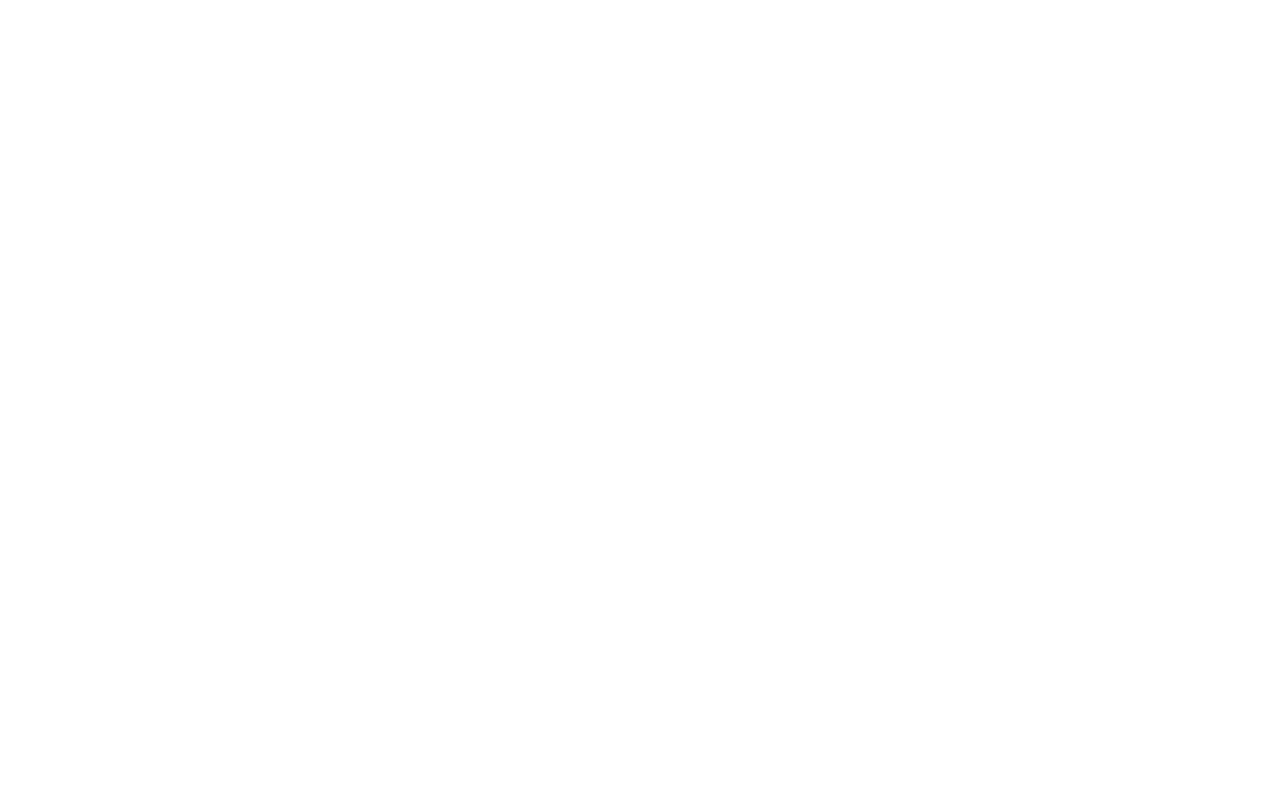
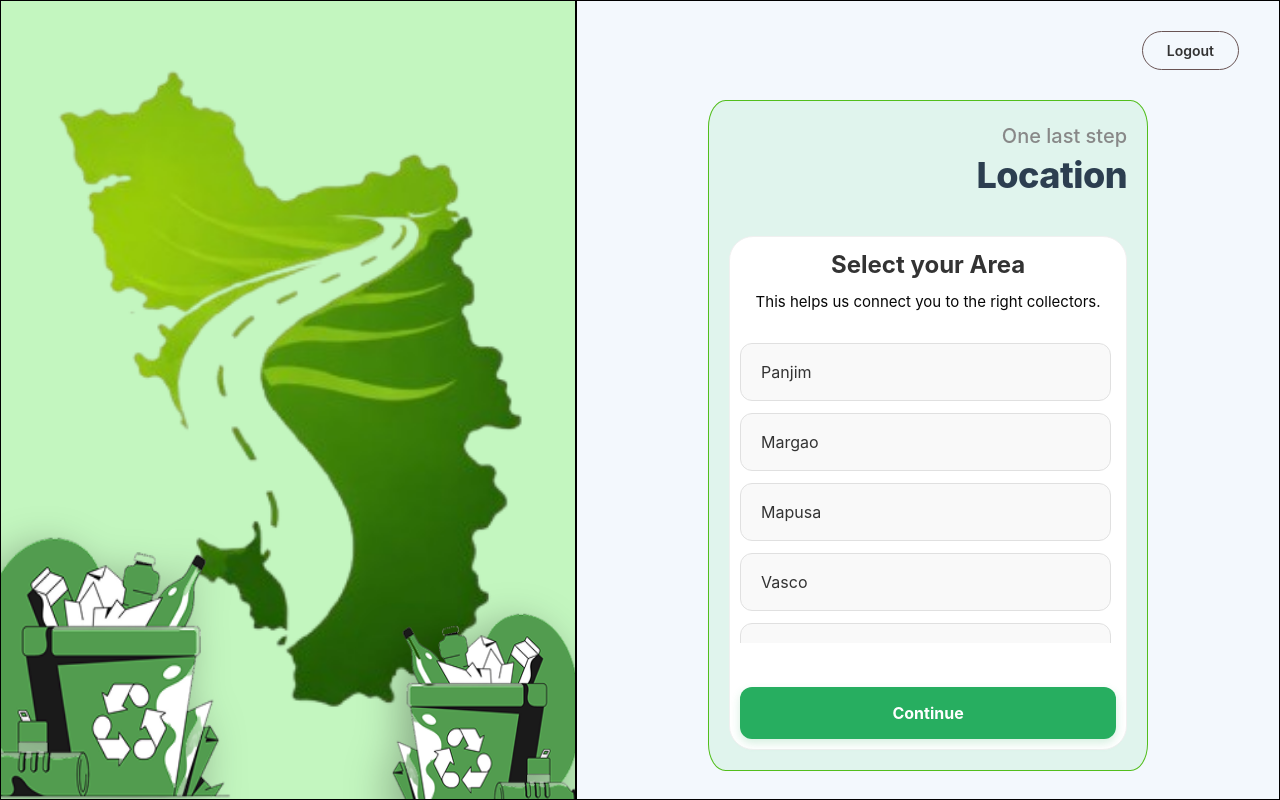
Before and after one commit to ShreyashV38/Nitoll_Waat, a React (Vite) app in the folder UI_website/: page /area in a window 1280 px wide. Before the commit this address had no page. Built offline with nearby package versions, Linux system fonts and the light colour scheme.

Commit message:
Added AreaSelector

```diff
--- a/UI_website/src/App.tsx
+++ b/UI_website/src/App.tsx
@@ -2,6 +2,7 @@
 import LoginPage from './pages/LoginPage';
 import SignupPage from './pages/SignupPage';
 import './style/App.css';
+import AreaPage from './pages/AreaPage';
 
 function App() {
   return (
@@ -9,6 +10,7 @@
       <Routes>
         <Route path="/" element={<LoginPage />} />
         <Route path="/signup" element={<SignupPage />} />
+        <Route path ="/area" element={<AreaPage />} />
       </Routes>
     </BrowserRouter>
   );
--- /dev/null
+++ b/UI_website/src/components/AreaSelector.tsx
@@ -0,0 +1,92 @@
+import { useState } from "react";
+import { useNavigate } from "react-router-dom";
+import "../style/LoginForm.css" // Reusing your form styles
+
+function AreaSelector() {
+    const navigate = useNavigate();
+    const [selectedArea, setSelectedArea] = useState("");
+
+    // You can replace these with your actual database areas later
+    const areas = [
+        "Panjim",
+        "Margao",
+        "Mapusa",
+        "Vasco",
+        "Ponda",
+        "Porvorim"
+    ];
+
+    const handleContinue = () => {
+        if (!selectedArea) {
+            alert("Please select an area to continue");
+            return;
+        }
+        console.log("User selected:", selectedArea);
+        // Navigate to the main dashboard/home
+        navigate('/home');
+    };
+
+    return (
+        <div className="login-page-wrapper">
+            {/* Top Bar: Optional Logout or Back button */}
+            <div className="switchToSignUp">
+                <button onClick={() => navigate('/')}>Logout</button>
+            </div>
+
+            <div className="form-wrap-center">
+                <div className="form-container">
+
+                    <div className="Greetings">
+                        <h2>One last step</h2>
+                        <h1>Location</h1>
+                    </div>
+
+                    <div className="loginForm">
+                        <h3>Select your Area</h3>
+                        <p className="subtitle">This helps us connect you to the right collectors.</p>
+
+                        <div className="inputFields">
+
+                            {/* Scrollable Area List */}
+                            <div style={{ display: 'flex', flexDirection: 'column', gap: '12px', maxHeight: '300px', overflowY: 'auto', paddingRight: '5px' }}>
+                                {areas.map((area) => (
+                                    <div
+                                        key={area}
+                                        onClick={() => setSelectedArea(area)}
+                                        className="input-field"
+                                        style={{
+                                            cursor: 'pointer',
+                                            display: 'flex',
+                                            justifyContent: 'space-between',
+                                            alignItems: 'center',
+                                            // Conditional Styling for selection
+                                            backgroundColor: selectedArea === area ? '#e8f5e9' : '#f9f9f9',
+                                            borderColor: selectedArea === area ? '#27ae60' : '#e0e0e0',
+                                            color: selectedArea === area ? '#27ae60' : '#333',
+                                            fontWeight: selectedArea === area ? '600' : '400',
+                                            transition: 'all 0.2s ease'
+                                        }}
+                                    >
+                                        {area}
+
+                                        {/* Checkmark Icon if selected */}
+                                        {selectedArea === area && (
+                                            <span style={{ fontSize: '18px', color: '#27ae60' }}>✓</span>
+                                        )}
+                                    </div>
+                                ))}
+                            </div>
+
+                            <button onClick={handleContinue} className="next-btn" style={{ marginTop: '24px' }}>
+                                Continue
+                            </button>
+
+                        </div>
+                    </div>
+                </div>
+            </div>
+        </div>
+    )
+}
+
+export default AreaSelector
--- a/UI_website/src/components/LoginForm.tsx
+++ b/UI_website/src/components/LoginForm.tsx
@@ -1,4 +1,5 @@
-import { useState } from "react";
+import { use, useState } from "react";
+import { useNavigate } from "react-router-dom";
 import Google from "../assets/google.png"
 import Apple from "../assets/apple-logo.png"
 import Facebook from "../assets/facebook.png"
@@ -30,16 +31,16 @@
         console.log("Login with:", { phoneNumber, otp });
     }
 
-    const handleSingUp=()=>{
-        window.location.href='/signup'
-    }
+    const navigate=useNavigate()
+
+
 
     return (
     <div className="login-page-wrapper">
         {/* Top Section: Sign Up Button */}
         <div className="switchToSignUp">
             <h3>No Account yet?</h3>
-            <button onClick={handleSingUp}>Sign Up</button>
+            <button onClick={()=> navigate('/signup')}>Sign Up</button>
         </div>
 
         {/* Middle Section: Centered Form */}
--- a/UI_website/src/components/SignupForm.tsx
+++ b/UI_website/src/components/SignupForm.tsx
@@ -1,4 +1,5 @@
 import { useState } from "react";
+import { useNavigate } from "react-router-dom";
 import Google from "../assets/google.png"
 import Apple from "../assets/apple-logo.png"
 import Facebook from "../assets/facebook.png"
@@ -10,6 +11,8 @@
     const [phoneNumber, setPhoneNumber] = useState("");
     const [otp, setOtp] = useState("");
     const [isOtpSent, setIsOtpSent] = useState(false);
+    const navigate = useNavigate();
+
 
     // 1. Simulate Sending OTP
     const handleSendOtp = () => {
@@ -29,6 +32,7 @@
         }
         console.log("Signing up with:", { name, phoneNumber, otp });
         alert("Account Created Successfully!");
+        navigate('/area');
     };
 
     return (
@@ -36,7 +40,7 @@
             {/* Top Bar: Switch to Login */}
             <div className="switchToSignUp">
                 <h3>Already have an account?</h3>
-                <button onClick={() => window.location.href = '/'}>Sign In</button>
+                <button onClick={() => navigate('/')}>LogIn</button>
             </div>
 
             {/* Center Form Section */}
--- /dev/null
+++ b/UI_website/src/pages/AreaPage.tsx
@@ -0,0 +1,18 @@
+import BrandingSection from "../components/BrandingSection"
+import AreaSelector from "../components/AreaSelector"
+import "../style/LoginPage.css" // Reusing the split-screen layout
+
+function AreaPage() {
+    return (
+        <div className="Login-container">
+            <div className="BrandSection">
+                <BrandingSection />
+            </div>
+            <div className="FormSection">
+                <AreaSelector />
+            </div>
+        </div>
+    )
+}
+
+export default AreaPage
--- a/UI_website/src/pages/SignupPage.tsx
+++ b/UI_website/src/pages/SignupPage.tsx
@@ -1,4 +1,5 @@
 import BrandingSection from "../components/BrandingSection"
+import SignupForm from "../components/SignupForm"
 import LoginForm from "../components/SignupForm"
 import "../style/LoginPage.css"
 function SignupPage(){
@@ -8,7 +9,7 @@
                 <BrandingSection/>
             </div>
             <div className="FormSection">
-            <LoginForm/>
+            <SignupForm/>
             </div>
         </div>
     )
--- a/package.json
+++ b/package.json
@@ -1,5 +1,7 @@
 {
   "dependencies": {
+    "react": "^19.2.0",
+    "react-dom": "^19.2.0",
     "react-router-dom": "^7.12.0"
   }
 }
```
